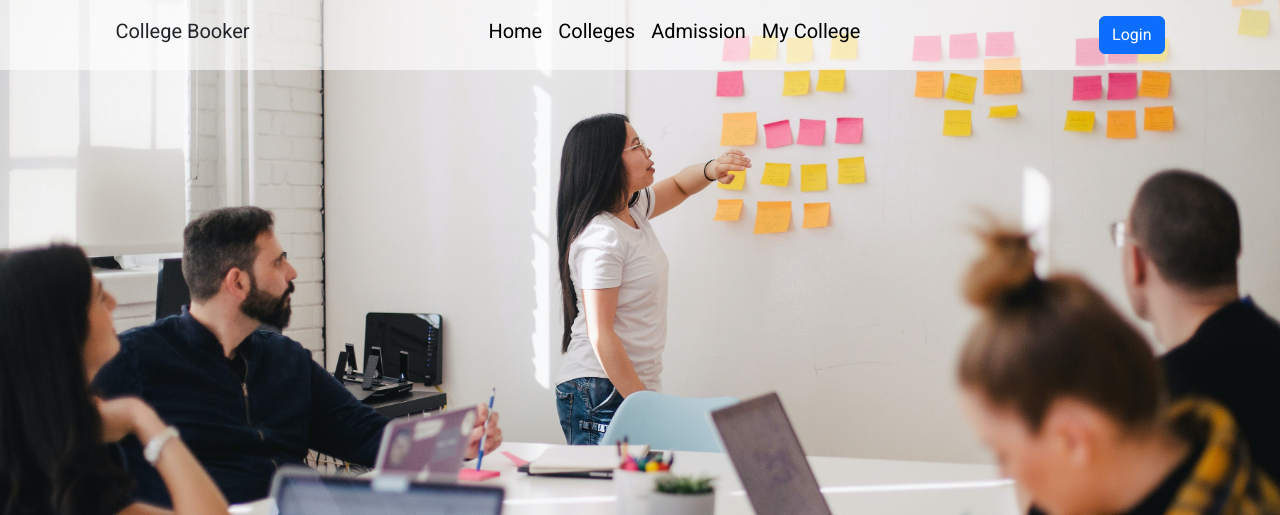
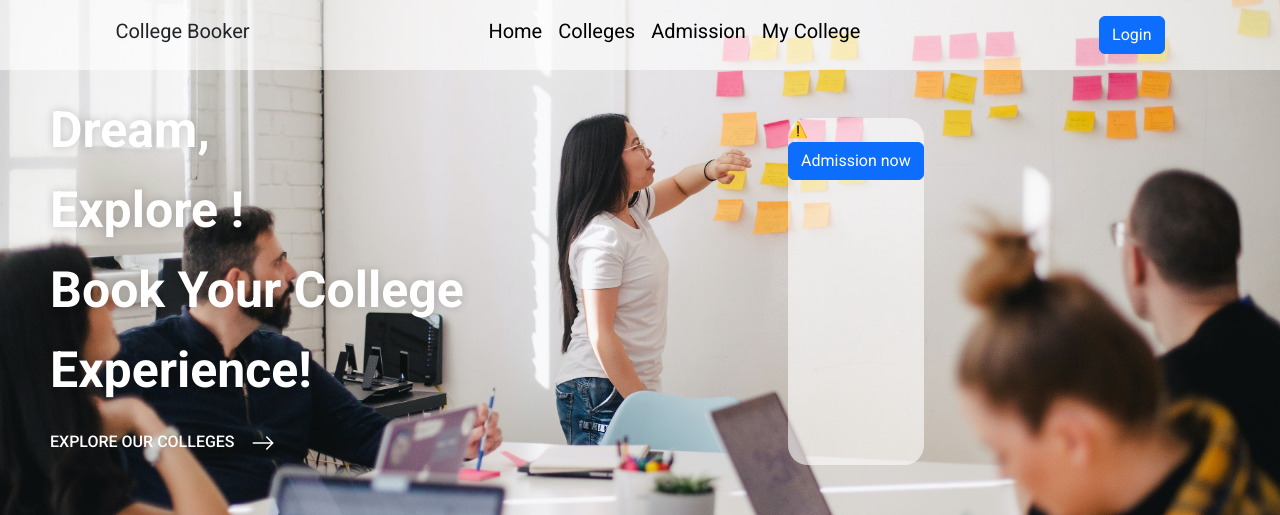
Before and after one commit to numanrahi/college-booker-client, a React (Vite) app: page / in a window 1280 px wide. Shown: the top 515 px of the page. Built offline with nearby package versions, Linux system fonts and the light colour scheme; no server answers.

Commit message:
banner section completed

```diff
--- a/package.json
+++ b/package.json
@@ -10,6 +10,7 @@
     "preview": "vite preview"
   },
   "dependencies": {
+    "@lottiefiles/react-lottie-player": "^3.5.3",
     "bootstrap": "^5.3.0",
     "firebase": "^10.1.0",
     "localforage": "^1.10.0",
@@ -19,6 +20,7 @@
     "react-dom": "^18.2.0",
     "react-fast-marquee": "^1.6.0",
     "react-hook-form": "^7.45.2",
+    "react-icons": "^4.10.1",
     "react-router-dom": "^6.14.2",
     "react-toastify": "^9.1.3",
     "sort-by": "^1.2.0"
--- a/src/Layout/HomeLayout.jsx
+++ b/src/Layout/HomeLayout.jsx
@@ -4,6 +4,7 @@ import Banner from "../components/Banner/Banner";
 import "./HomeLayout.css";
 import CollegeCard from "../components/CollegeCard/CollegeCard";
 import GallerySection from "../components/GallarySection/GallerySection";
+import ResearchSection from "../components/ResearchSection/ResearchSection";
 
 const HomeLayout = () => {
   return (
@@ -14,6 +15,7 @@ const HomeLayout = () => {
       </div>
       <CollegeCard></CollegeCard>
       <GallerySection></GallerySection>
+      <ResearchSection></ResearchSection>
     </div>
   );
 };
--- a/src/components/AllColleges/AllColleges.jsx
+++ b/src/components/AllColleges/AllColleges.jsx
@@ -18,12 +18,14 @@ const AllColleges = () => {
         <div className="display-6 text-center my-5 text-char">
           Our All Colleges
         </div>
+        <div className="row">
         {all_colleges?.map((singleCollege) => (
           <AllCollegesCard
           singleCollege={singleCollege}
             key={singleCollege.id}
           ></AllCollegesCard>
         ))}
+        </div>
       </div>
     </div>
   );
--- a/src/components/AllCollegesCard/AllCollegesCard.css
+++ b/src/components/AllCollegesCard/AllCollegesCard.css
@@ -1,3 +1,44 @@
-.class-img{
-    border-radius: 20px;
+.college-card {
+  display: flex;
+  flex-direction: column;
+  border: 1px solid #ccc;
+  border-radius: 8px;
+  box-shadow: 0 2px 4px rgba(0, 0, 0, 0.1);
+  padding: 16px;
+  margin: 0 auto;
+  width: 300px;
+  height: 620px;
 }
+
+.college-image {
+  width: 100%;
+  height: auto;
+  border-radius: 8px;
+  margin-bottom: 10px;
+}
+
+.college-name {
+  font-size: 20px;
+  margin-bottom: 8px;
+}
+
+.admission-dates {
+  font-size: 14px;
+  margin-bottom: 8px;
+}
+
+.events ul,
+.sports ul {
+  list-style-type: none;
+  padding: 0;
+}
+
+.events li,
+.sports li {
+  margin-bottom: 4px;
+}
+
+.research-history {
+  font-size: 14px;
+  margin-bottom: 8px;
+}
--- a/src/components/AllCollegesCard/AllCollegesCard.jsx
+++ b/src/components/AllCollegesCard/AllCollegesCard.jsx
@@ -2,18 +2,36 @@ import React from "react";
 import './AllCollegesCard.css'
 
 const AllCollegesCard = ({ singleCollege }) => {
-  const { id, name, image, admissionDate, researchHistory, events, sports } =
-    singleCollege;
 
   return (
-    <div className="w-50 col-6 p-3">
-      <div className="p-3 class-card">
-        <div>
-          <img src={`${image}`} className="img-fluid class-img p-2 " alt="" />
-        </div>
-        <div>
-          <div className="fs-3">Class Name: {name}</div>
-          <div className="btn w-100 mx-auto text-white bg-color">Enroll</div>
+    <div className="col-md-6 mb-4 border-5">
+      <div className="college-card">
+        <img className="college-image" src={singleCollege.image} alt="College Image" />
+        <div className="college-info">
+          <h2 className="college-name">{singleCollege.name}</h2>
+          <p className="admission-dates">
+            Admission Dates: {singleCollege.admissionDate}
+          </p>
+          <div className="events">
+            <strong>Events:</strong>
+            <ul>
+              {singleCollege.events.map((event, index) => (
+                <li key={index}>{event}</li>
+              ))}
+            </ul>
+          </div>
+          <p className="research-history">
+            <strong>Research History:</strong> {singleCollege.researchHistory}
+          </p>
+          <div className="sports">
+            <strong>Sports:</strong>
+            <ul>
+              {singleCollege.sports.map((sport, index) => (
+                <li key={index}>{sport}</li>
+              ))}
+            </ul>
+            <div className="btn btn-primary">Details</div>
+          </div>
         </div>
       </div>
     </div>
--- /dev/null
+++ b/src/components/Banner/Banner.css
@@ -0,0 +1,27 @@
+.banner-text {
+    font-size: 50px;
+    color: white;
+    font-weight: 700;
+    width: 75%;
+    margin-right: auto;
+    padding: 20px 50px !important;
+    text-shadow: 0 0 10px #00000033;
+    line-height: 80px;
+}
+
+.explore {
+    padding-left: 50px;
+    color: white;
+    font-weight: 500;
+    text-transform: uppercase;
+    padding-bottom: 10px !important;
+    transition: 0.5s ease-in-out;
+}
+.explore:hover {
+    color: wheat;
+    gap: 5px !important;
+}
+.bg-white-cus-2{
+    background-color: rgba(255, 255, 255, 0.596) !important;
+    border-radius: 20px;
+}
--- a/src/components/Banner/Banner.jsx
+++ b/src/components/Banner/Banner.jsx
@@ -1,11 +1,40 @@
-import React from 'react';
+import React from "react";
+import { Link } from "react-router-dom";
+import { BsArrowRight } from "react-icons/bs";
+import "./Banner.css";
+import { Player } from "@lottiefiles/react-lottie-player";
 
 const Banner = () => {
-    return (
-        <div>
-
+  return (
+    <div className="d-flex">
+      <div>
+        <div className="banner-text">
+          Dream, <br /> Explore ! <br /> Book Your College Experience!
         </div>
-    );
+        <Link to="/colleges" className="text-decoration-none">
+          <div className="explore d-flex align-items-center gap-3">
+            <span>Explore Our Colleges </span>
+            <span>
+              <BsArrowRight className="fs-4"></BsArrowRight>
+            </span>
+          </div>
+        </Link>
+      </div>
+      <div className="mt-5 bg-white-cus-2">
+        <Player
+          autoplay
+          loop
+          src="https://lottie.host/c76b09de-b2ac-4419-bdf3-d0ce2e6eec39/MWedcL2CKG.json"
+          style={{ height: "300px", width: "300px" }}
+        ></Player>
+        <div className="text-center">
+          <Link className="text-decoration-none w-100 btn btn-primary">
+            Admission now
+          </Link>
+        </div>
+      </div>
+    </div>
+  );
 };
 
 export default Banner;
--- /dev/null
+++ b/src/components/ResearchSection/ResearchSection.jsx
@@ -0,0 +1,11 @@
+import React from 'react';
+
+const ResearchSection = () => {
+    return (
+        <div>
+            <div className="fs-2 text-center py-3">Student Research Papers and Publications</div>
+        </div>
+    );
+};
+
+export default ResearchSection;
```
Also changed, not shown: .eslintrc.cjs, 1 other file (tests, documents, lock files or other folders).
